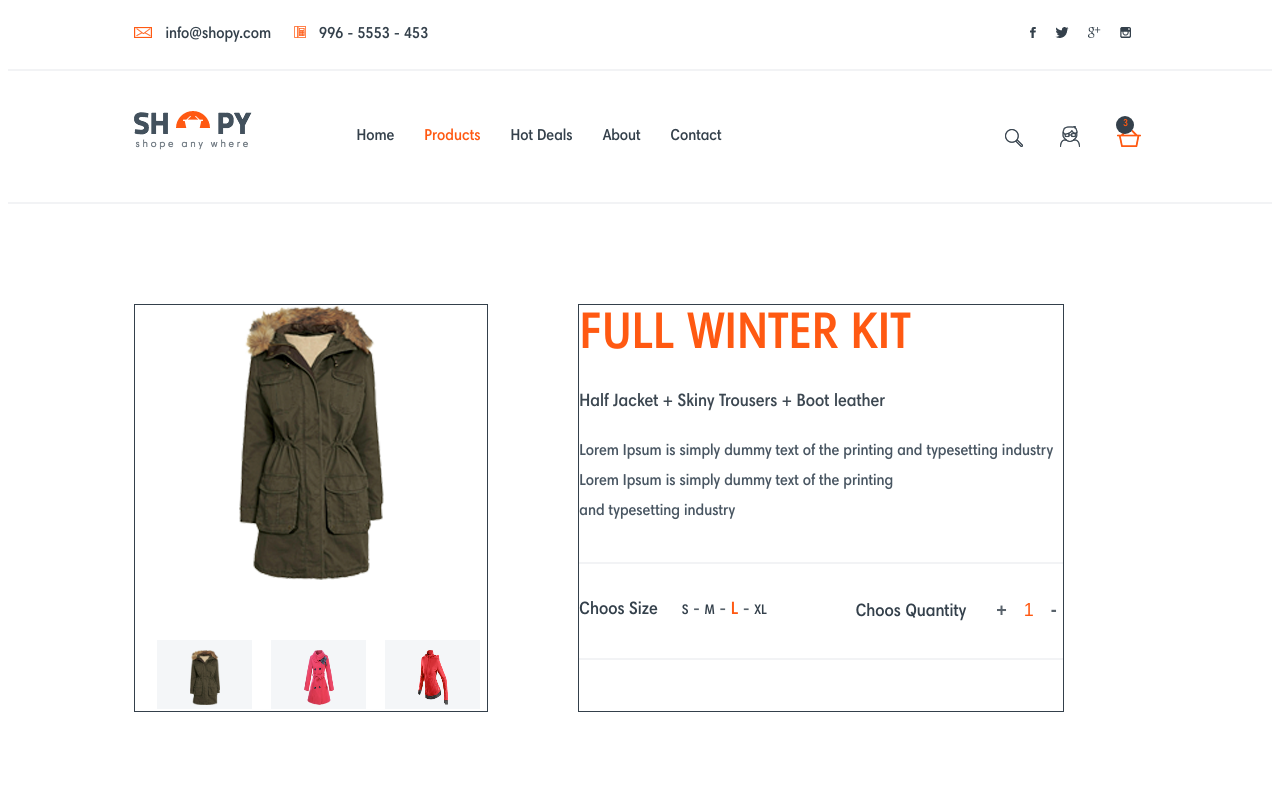
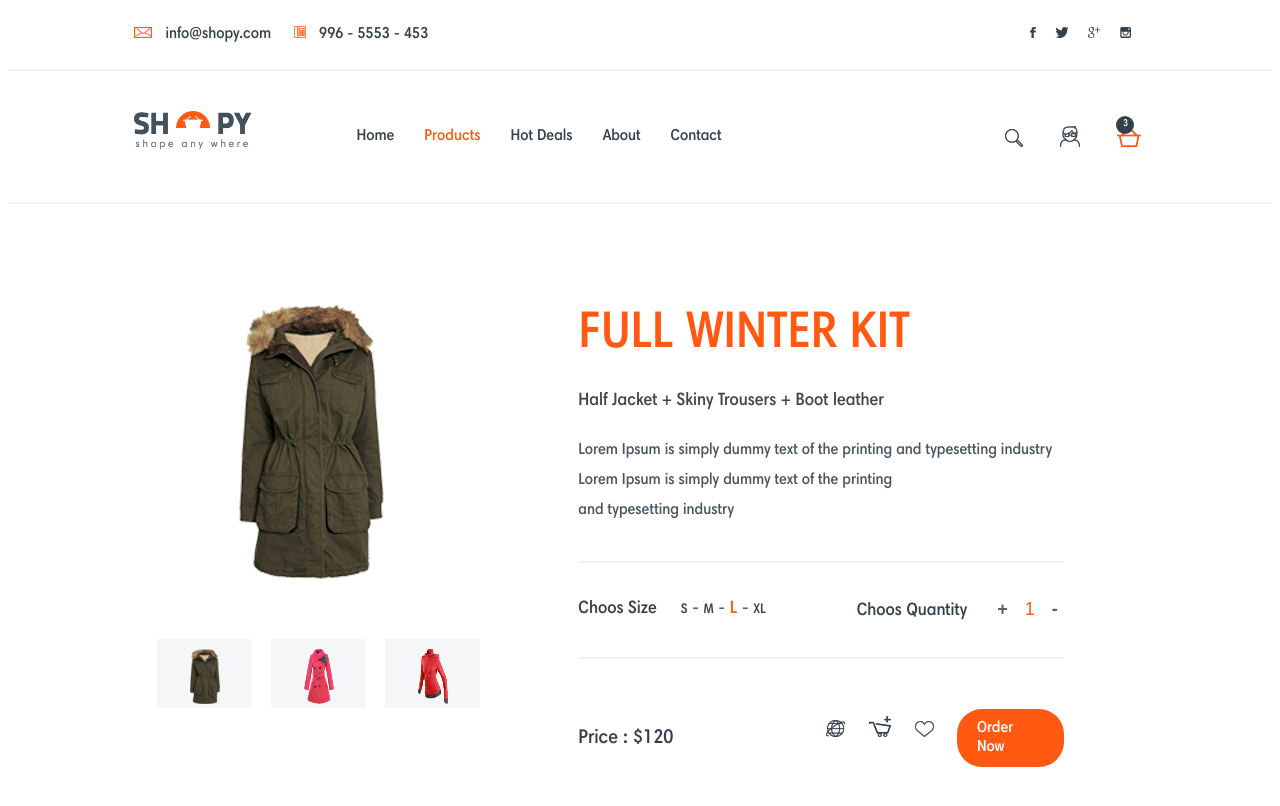
Before and after one commit to KostiaKalinchuk/Shopy, a website: page app/index.html in a window 1280 px wide. Drawn offline with nearby package versions, Linux system fonts and the light colour scheme; files that its build step writes are made by us from their sources.

Commit message:
done layout

```diff
--- a/app/index.html
+++ b/app/index.html
@@ -99,6 +99,26 @@
               </div>
           </div>
           <hr>
+
+          <div class="order">
+
+
+              <div class="price">Price : $120</div>
+
+
+
+              <div class="order-link">
+                  <a href="#"><img src="img/Share_Ico.png" alt=""></a>
+                  <a href="#"><img src="img/Add_To_Cart_Ico.png" alt=""></a>
+                  <a href="#"><img src="img/Like_Ico.png" alt=""></a>
+              </div>
+
+              <a href="#" class="order-btn">Order Now</a>
+
+
+          </div>
+
+
       </div>
 
 
--- a/app/sass/main.scss
+++ b/app/sass/main.scss
@@ -57,115 +57,90 @@ hr {
       img {
         margin-right: 3px;
       }
+      .basket {
+        line-height: 1.4;
+        position: relative;
+        .badge {
+          position: absolute;
+          top: -19px;
+          right: 40px;
+          min-width: 18px;
+          height: 18px;
+          background-color: #34404b;
+          border-radius: 50%;
+          display: inline-block;
+          vertical-align: middle;
+          text-align: center;
+          line-height: 17px;
+          color: #fff !important;
+          font-size: 10px;
         }
       }
-
     }
-
-
-
-
+  }
+  .product {
+    margin-top: 100px;
+    display: grid;
+    grid-template-columns: 35% 48%;
+    grid-column-gap: 90px;
     .slider {
       //width: 470px;
       //margin: 1em auto;
-  border: 1px solid;
-}
-
+      //border: 1px solid;
       .slideshow div img {
         margin: 0 auto;
       }
-
       .menu-slider {
         text-align: center;
-}
-
-.menu-slider a {
+        a {
           width: 95px;
           height: 69px;
           background-color: #f4f6f8;
           margin-left: 15px;
           display: inline-block;
           margin-top: 60px;
-}
-
-.menu-slider a img {
+          img {
             width: 30px;
             height: 55px;
             margin-top: 10px;
           }
-
-.menu-slider a:focus {
+        }
+        a:focus {
           background-color: #ff5912;
           opacity: 0.7;
         }
-
-
-.product {
-  margin-top: 100px;
-  //display: flex;
-  display: grid;
-  grid-template-columns: 35% 48%;
-  grid-column-gap: 90px;
       }
-
+    }
     .description {
-  border: 1px solid;
-}
-
-.description h1 {
+      //border: 1px solid;
+      h1 {
         margin: 0;
         color: #ff5912;
         font-size: 52px;
         font-weight: 600;
         text-transform: uppercase;
       }
-
-.description h4 {
+      h4 {
         color: #3c4751;
         font-size: 18px;
         font-weight: 400;
       }
-
-.description p {
+      p {
         color: #495662;
         line-height: 29.97px;
         margin-bottom: 35px;
       }
-
       .selectors {
         display: flex;
         justify-content: space-between;
         margin: 35px 0 35px 0;
-}
-
         .choos {
           color: #34404b;
           font-size: 18px;
           font-weight: 400;
           margin-right: 20px;
         }
-
-.counter input {
-  width: 20px;
-  text-align: center;
-  color: #ff5912;
-  font-size: 18px;
-  border: none;
-}
-
-.counter button {
-  font-size: 18px;
-  color: #34404b;
-  font-weight: 600;
-  border: none;
-  background: none;
-  cursor: pointer;
-  opacity: 0.82;
-}
-
-
-
-
+        .size {
 
           label {
             color: #34404b;
@@ -187,13 +162,65 @@ label:last-child:after {
             display: none;
           }
 
-input[type="radio"]{
+          input[type="radio"] {
             display: none;
           }
 
-input:checked + label{
+          input:checked + label {
             color: #ff5912;
             font-size: 18px;
+          }
+        }
+        .quantity {
+          .counter {
+            input {
+              width: 20px;
+              text-align: center;
+              color: #ff5912;
+              font-size: 18px;
+              border: none;
+            }
+            button {
+              font-size: 18px;
+              color: #34404b;
+              font-weight: 600;
+              border: none;
+              background: none;
+              cursor: pointer;
+              opacity: 0.82;
+            }
+          }
+        }
+      }
+    }
+  }
+
+}
+
+
+.order {
+  display: grid;
+  grid-template-columns: 51% 27% 22%;
+  margin: 50px 0 100px 0;
+}
+.price {
+  color: #34404b;
+  font-size: 20px;
+  font-weight: 600;
+  margin: auto 0;
+}
+
+.order-btn {
+  color: #ffffff;
+  text-decoration: none;
+  padding: 10px 20px;
+  border-radius: 25px;
+  background-color: #ff5912;
+}
+
+.order-link a img{
+  margin-right: 20px;
+  margin-top: 7px;
 }
 
 
@@ -203,24 +230,5 @@ input:checked + label{
 
 
 
-.basket {
-  line-height: 1.4;
-  position: relative;
-}
-.badge{
-  position: absolute;
-  top: -19px;
-  right: 40px;
-  min-width: 18px;
-  height: 18px;
-  background-color: #34404b;
-  border-radius: 50%;
-  display: inline-block;
-  vertical-align: middle;
-  text-align: center;
-  line-height: 17px;
-  color: #fff;
-  font-size: 10px;
-}
 
 @import "media"; // Всегда в конце
```
Also changed, not shown: app/img/Add_To_Cart_Ico.png (added), app/img/Like_Ico.png (added), app/img/Share_Ico.png (added). Lines whose indentation alone changed are shown as unchanged.
